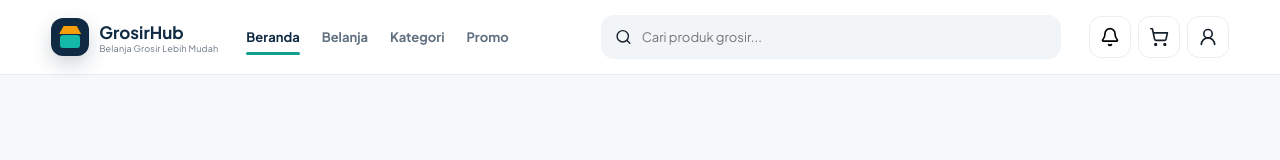
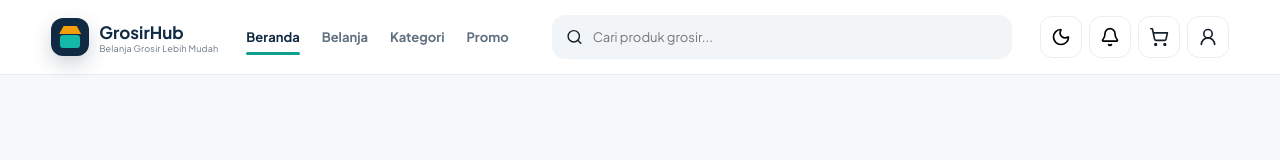
Before and after one commit to ignatiusarwalembun/Website-Grosir-, a React (Vite) app in the folder frontend/: page / in a window 1280 px wide. Shown: the top 160 px of the page. Built offline with nearby package versions, Linux system fonts and the light colour scheme; no server answers.

Commit message:
feat: add dark mode toggle to site header

```diff
--- a/frontend/src/components/Layout.jsx
+++ b/frontend/src/components/Layout.jsx
@@ -1,12 +1,15 @@
+import { useState } from 'react';
 import { Link, NavLink, Outlet } from 'react-router-dom';
-import { Bell, Search, ShoppingCart, UserRound, Home, Store, BadgePercent, ClipboardList } from 'lucide-react';
+import { Bell, Search, ShoppingCart, UserRound, Home, Store, BadgePercent, ClipboardList, Moon, Sun } from 'lucide-react';
 import { useCart } from '../context/CartContext';
 
 export function Brand(){ return <Link className="brand" to="/"><span className="brandMark"><i></i><b></b></span><span><strong>GrosirHub</strong><small>Belanja Grosir Lebih Mudah</small></span></Link>; }
 export default function Layout(){
  const {count}=useCart();
+ const [isDark,setIsDark]=useState(()=>document.documentElement.dataset.theme==='dark');
+ const toggleTheme=()=>{const next=!isDark;setIsDark(next);const theme=next?'dark':'light';document.documentElement.dataset.theme=theme;localStorage.setItem('grosirhub-theme',theme);};
  return <>
-  <header className="header"><div className="headerInner"><Brand/><nav className="desktopNav"><NavLink to="/">Beranda</NavLink><NavLink to="/belanja">Belanja</NavLink><NavLink to="/kategori">Kategori</NavLink><NavLink to="/promo">Promo</NavLink></nav><div className="headerSearch"><Search size={18}/><input placeholder="Cari produk grosir..." onKeyDown={e=>{if(e.key==='Enter'&&e.currentTarget.value) location.href=`/belanja?q=${encodeURIComponent(e.currentTarget.value)}`}}/></div><div className="headerActions"><button aria-label="Notifikasi"><Bell size={20}/></button><Link className="iconBtn" to="/keranjang"><ShoppingCart size={20}/>{count>0&&<em>{count}</em>}</Link><Link className="desktopOnly iconBtn" to="/akun"><UserRound size={20}/></Link></div></div><div className="mobileSearch"><Search size={18}/><input placeholder="Cari beras, minyak, minuman..." onKeyDown={e=>{if(e.key==='Enter'&&e.currentTarget.value) location.href=`/belanja?q=${encodeURIComponent(e.currentTarget.value)}`}}/></div></header>
+  <header className="header"><div className="headerInner"><Brand/><nav className="desktopNav"><NavLink to="/">Beranda</NavLink><NavLink to="/belanja">Belanja</NavLink><NavLink to="/kategori">Kategori</NavLink><NavLink to="/promo">Promo</NavLink></nav><div className="headerSearch"><Search size={18}/><input placeholder="Cari produk grosir..." onKeyDown={e=>{if(e.key==='Enter'&&e.currentTarget.value) location.href=`/belanja?q=${encodeURIComponent(e.currentTarget.value)}`}}/></div><div className="headerActions"><button className="themeToggle" type="button" aria-label={isDark?'Gunakan mode terang':'Gunakan mode gelap'} title={isDark?'Mode terang':'Mode gelap'} aria-pressed={isDark} onClick={toggleTheme}>{isDark?<Sun size={20}/>:<Moon size={20}/>}</button><button aria-label="Notifikasi"><Bell size={20}/></button><Link className="iconBtn" to="/keranjang"><ShoppingCart size={20}/>{count>0&&<em>{count}</em>}</Link><Link className="desktopOnly iconBtn" to="/akun"><UserRound size={20}/></Link></div></div><div className="mobileSearch"><Search size={18}/><input placeholder="Cari beras, minyak, minuman..." onKeyDown={e=>{if(e.key==='Enter'&&e.currentTarget.value) location.href=`/belanja?q=${encodeURIComponent(e.currentTarget.value)}`}}/></div></header>
   <main><Outlet/></main>
   <footer><div><Brand/><p>Platform katalog grosir modern untuk warung, UMKM, cafe, restoran dan reseller.</p></div><div><b>Belanja</b><Link to="/belanja">Semua Produk</Link><Link to="/kategori">Kategori</Link><Link to="/promo">Promo</Link></div><div><b>Akun</b><Link to="/pesanan">Pesanan</Link><Link to="/akun">Bantuan</Link></div><div><b>Operasional</b><span>Senin–Sabtu</span><span>08.00–20.00 WIB</span></div></footer>
   <nav className="mobileNav"><NavLink to="/"><Home/><span>Beranda</span></NavLink><NavLink to="/belanja"><Store/><span>Belanja</span></NavLink><NavLink to="/promo"><BadgePercent/><span>Promo</span></NavLink><NavLink to="/pesanan"><ClipboardList/><span>Pesanan</span></NavLink><NavLink to="/akun"><UserRound/><span>Akun</span></NavLink></nav>
```
